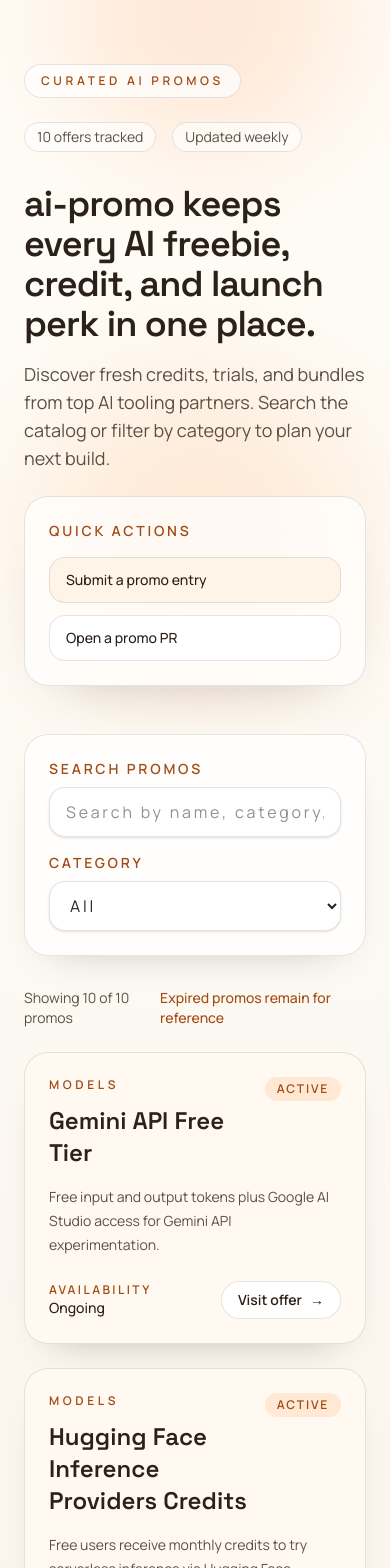
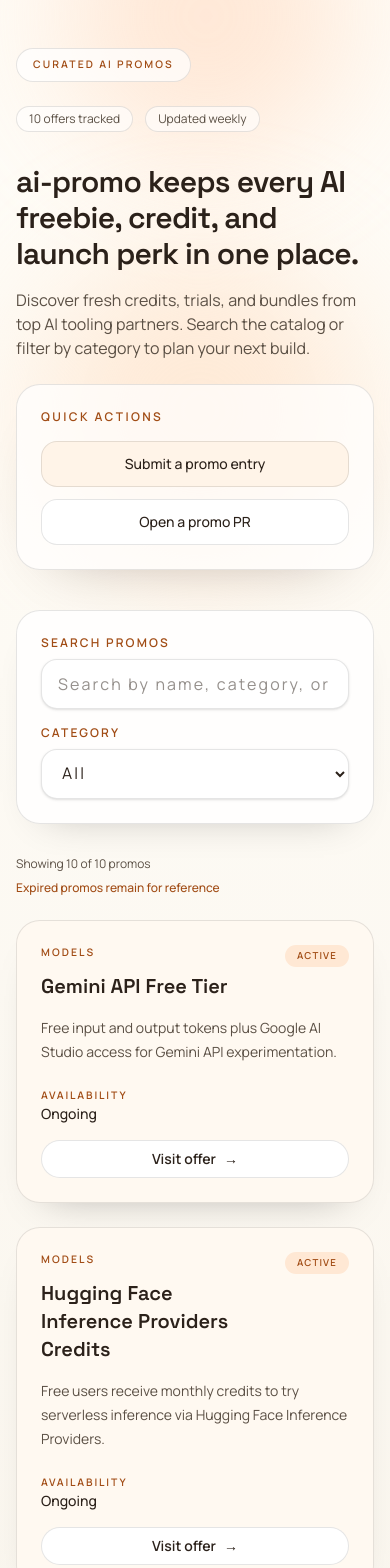
Before and after one commit to zainfathoni/ai-promo, a Next.js app: page / in a window 390 px wide. Shown: the top 1568 px of the page. Built offline with nearby package versions, Linux system fonts and the light colour scheme.

Commit message:
Improve mobile layout responsiveness
Amp-Thread-ID: https://ampcode.com/threads/T-019c622a-80f7-712b-839f-e98ced23de5e
Co-authored-by: Amp <amp@ampcode.com>

```diff
--- a/src/app/page.tsx
+++ b/src/app/page.tsx
@@ -48,12 +48,12 @@
           <div className="absolute -top-32 right-10 h-72 w-72 rounded-full bg-[#ffc9a5] opacity-40 blur-3xl" />
           <div className="absolute bottom-10 left-10 h-80 w-80 rounded-full bg-[#ffd9b9] opacity-50 blur-3xl" />
         </div>
-        <header className="mx-auto flex w-full max-w-6xl flex-col gap-8 px-6 pb-12 pt-16 animate-rise">
-          <div className="flex flex-wrap items-center justify-between gap-6">
-            <div className="inline-flex items-center gap-3 rounded-full border border-black/10 bg-white/70 px-4 py-2 text-xs font-semibold uppercase tracking-[0.3em] text-[#a14c15]">
+        <header className="mx-auto flex w-full max-w-6xl flex-col gap-8 px-4 pb-10 pt-12 sm:px-6 sm:pb-12 sm:pt-16 animate-rise">
+          <div className="flex flex-col items-start gap-6 sm:flex-row sm:flex-wrap sm:items-center sm:justify-between">
+            <div className="inline-flex items-center gap-3 rounded-full border border-black/10 bg-white/70 px-4 py-2 text-[0.65rem] font-semibold uppercase tracking-[0.2em] text-[#a14c15] sm:text-xs sm:tracking-[0.3em]">
               Curated AI promos
             </div>
-            <div className="flex flex-wrap items-center gap-4 text-sm text-[#5b5045]">
+            <div className="flex w-full flex-wrap items-center gap-3 text-xs text-[#5b5045] sm:w-auto sm:gap-4 sm:text-sm">
               <span className="rounded-full border border-black/10 bg-white/60 px-3 py-1">
                 {promoEntries.length} offers tracked
               </span>
@@ -64,21 +64,21 @@
           </div>
           <div className="grid gap-6 lg:grid-cols-[1.1fr_0.9fr] lg:items-end">
             <div>
-              <h1 className="font-display text-4xl font-semibold tracking-tight text-[#2b211a] sm:text-5xl">
+              <h1 className="font-display text-3xl font-semibold tracking-tight text-[#2b211a] sm:text-4xl lg:text-5xl">
                 ai-promo keeps every AI freebie, credit, and launch perk in one place.
               </h1>
-              <p className="mt-4 text-lg text-[#5b5045]">
+              <p className="mt-4 text-base text-[#5b5045] sm:text-lg">
                 Discover fresh credits, trials, and bundles from top AI tooling partners.
                 Search the catalog or filter by category to plan your next build.
               </p>
             </div>
             <div className="rounded-3xl border border-black/10 bg-white/70 p-6 shadow-[0_24px_60px_-40px_rgba(0,0,0,0.3)]">
-              <div className="text-sm font-semibold uppercase tracking-[0.2em] text-[#a14c15]">
+              <div className="text-xs font-semibold uppercase tracking-[0.2em] text-[#a14c15] sm:text-sm">
                 Quick actions
               </div>
               <div className="mt-4 flex flex-col gap-3 text-sm text-[#5b5045]">
                 <a
-                  className="rounded-2xl border border-black/10 bg-[#fff4e8] px-4 py-3 font-medium text-[#2b211a] transition hover:-translate-y-0.5 hover:bg-white hover:shadow-lg"
+                  className="w-full rounded-2xl border border-black/10 bg-[#fff4e8] px-4 py-3 text-center font-medium text-[#2b211a] transition hover:-translate-y-0.5 hover:bg-white hover:shadow-lg"
                   href="https://github.com/zainfathoni/ai-promo/issues/new?template=new-promo.yml"
                   target="_blank"
                   rel="noreferrer"
@@ -86,7 +86,7 @@
                   Submit a promo entry
                 </a>
                 <a
-                  className="rounded-2xl border border-black/10 bg-white px-4 py-3 font-medium text-[#2b211a] transition hover:-translate-y-0.5 hover:bg-[#fff4e8] hover:shadow-lg"
+                  className="w-full rounded-2xl border border-black/10 bg-white px-4 py-3 text-center font-medium text-[#2b211a] transition hover:-translate-y-0.5 hover:bg-[#fff4e8] hover:shadow-lg"
                   href="https://github.com/zainfathoni/ai-promo/pulls"
                   target="_blank"
                   rel="noreferrer"
@@ -99,9 +99,9 @@
         </header>
       </div>
 
-      <section className="mx-auto w-full max-w-6xl px-6 pb-16">
+      <section className="mx-auto w-full max-w-6xl px-4 pb-16 sm:px-6">
         <div className="grid gap-4 rounded-3xl border border-black/10 bg-white/80 p-6 shadow-[0_18px_40px_-30px_rgba(0,0,0,0.3)] lg:grid-cols-[1.2fr_0.8fr] animate-rise">
-          <label className="flex flex-col gap-2 text-sm font-semibold uppercase tracking-[0.2em] text-[#a14c15]">
+          <label className="flex flex-col gap-2 text-xs font-semibold uppercase tracking-[0.18em] text-[#a14c15] sm:text-sm sm:tracking-[0.2em]">
             Search promos
             <input
               className="w-full rounded-2xl border border-black/10 bg-white px-4 py-3 text-base font-normal text-[#2b211a] shadow-sm outline-none transition focus:border-[#fe7f2d] focus:ring-2 focus:ring-[#fe7f2d]/30"
@@ -110,7 +110,7 @@
               onChange={(event) => setSearchTerm(event.target.value)}
             />
           </label>
-          <label className="flex flex-col gap-2 text-sm font-semibold uppercase tracking-[0.2em] text-[#a14c15]">
+          <label className="flex flex-col gap-2 text-xs font-semibold uppercase tracking-[0.18em] text-[#a14c15] sm:text-sm sm:tracking-[0.2em]">
             Category
             <select
               className="w-full rounded-2xl border border-black/10 bg-white px-4 py-3 text-base font-normal text-[#2b211a] shadow-sm outline-none transition focus:border-[#fe7f2d] focus:ring-2 focus:ring-[#fe7f2d]/30"
@@ -126,7 +126,7 @@
           </label>
         </div>
 
-        <div className="mt-8 flex items-center justify-between text-sm text-[#5b5045]">
+        <div className="mt-8 flex flex-col gap-2 text-xs text-[#5b5045] sm:flex-row sm:items-center sm:justify-between sm:text-sm">
           <span>
             Showing {visibleEntries.length} of {promoEntries.length} promos
           </span>
@@ -135,7 +135,7 @@
           </span>
         </div>
 
-        <div className="mt-6 grid gap-6 lg:grid-cols-2">
+        <div className="mt-6 grid gap-6 md:grid-cols-2">
           {visibleEntries.map((entry) => {
             const isActive = isActivePromo(entry.expiryDate);
 
@@ -146,15 +146,15 @@
               >
                 <div className="flex items-start justify-between gap-4">
                   <div>
-                    <p className="text-xs font-semibold uppercase tracking-[0.3em] text-[#a14c15]">
+                    <p className="text-[0.65rem] font-semibold uppercase tracking-[0.2em] text-[#a14c15] sm:text-xs sm:tracking-[0.3em]">
                       {entry.category}
                     </p>
-                    <h2 className="mt-3 font-display text-2xl font-semibold text-[#2b211a]">
+                    <h2 className="mt-3 font-display text-xl font-semibold text-[#2b211a] sm:text-2xl">
                       {entry.title}
                     </h2>
                   </div>
                   <span
-                    className={`rounded-full px-3 py-1 text-xs font-semibold uppercase tracking-[0.15em] ${
+                    className={`rounded-full px-3 py-1 text-[0.6rem] font-semibold uppercase tracking-[0.12em] sm:text-xs sm:tracking-[0.15em] ${
                       isActive
                         ? "bg-[#ffe8d4] text-[#a14c15]"
                         : "bg-[#e8e1da] text-[#7a6c60]"
@@ -166,9 +166,9 @@
                 <p className="mt-4 text-sm leading-6 text-[#5b5045]">
                   {entry.description}
                 </p>
-                <div className="mt-6 flex flex-wrap items-center justify-between gap-4">
+                <div className="mt-6 flex flex-col gap-4 sm:flex-row sm:items-center sm:justify-between">
                   <div>
-                    <p className="text-xs font-semibold uppercase tracking-[0.2em] text-[#a14c15]">
+                    <p className="text-[0.65rem] font-semibold uppercase tracking-[0.18em] text-[#a14c15] sm:text-xs sm:tracking-[0.2em]">
                       {entry.expiryDate === "Ongoing" ? "Availability" : "Expires"}
                     </p>
                     <p className="text-sm font-medium text-[#2b211a]">
@@ -178,7 +178,7 @@
                     </p>
                   </div>
                   <a
-                    className="inline-flex items-center gap-2 rounded-full border border-black/10 bg-white px-4 py-2 text-sm font-semibold text-[#2b211a] transition group-hover:-translate-y-0.5 group-hover:border-[#fe7f2d]/60 group-hover:text-[#a14c15]"
+                    className="inline-flex w-full items-center justify-center gap-2 rounded-full border border-black/10 bg-white px-4 py-2 text-sm font-semibold text-[#2b211a] transition group-hover:-translate-y-0.5 group-hover:border-[#fe7f2d]/60 group-hover:text-[#a14c15] sm:w-auto"
                     href={entry.url}
                     target="_blank"
                     rel="noreferrer"
@@ -193,8 +193,8 @@
         </div>
 
         {visibleEntries.length === 0 ? (
-          <div className="mt-12 rounded-3xl border border-black/10 bg-white/70 p-10 text-center text-[#5b5045]">
-            <p className="text-lg font-semibold text-[#2b211a]">
+          <div className="mt-12 rounded-3xl border border-black/10 bg-white/70 p-8 text-center text-[#5b5045] sm:p-10">
+            <p className="text-base font-semibold text-[#2b211a] sm:text-lg">
               No promos match your search.
             </p>
             <p className="mt-2">
```
